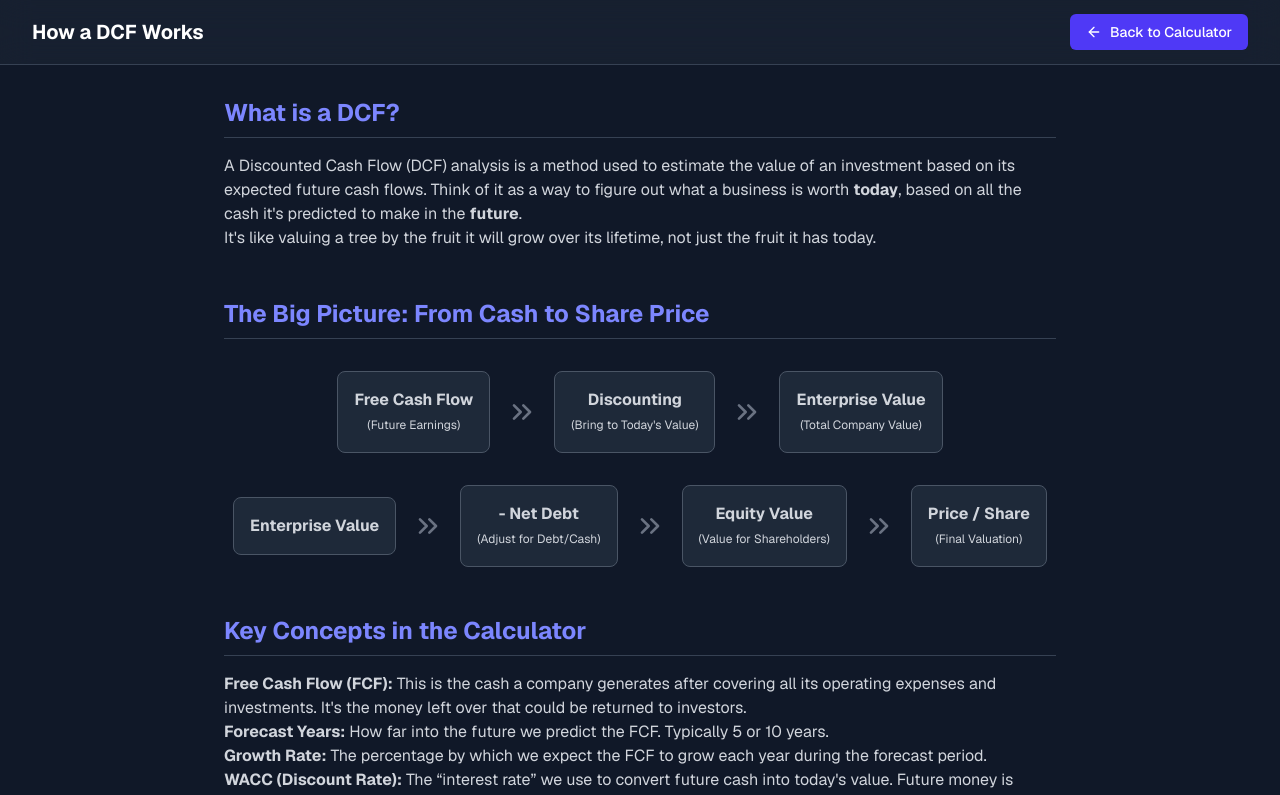
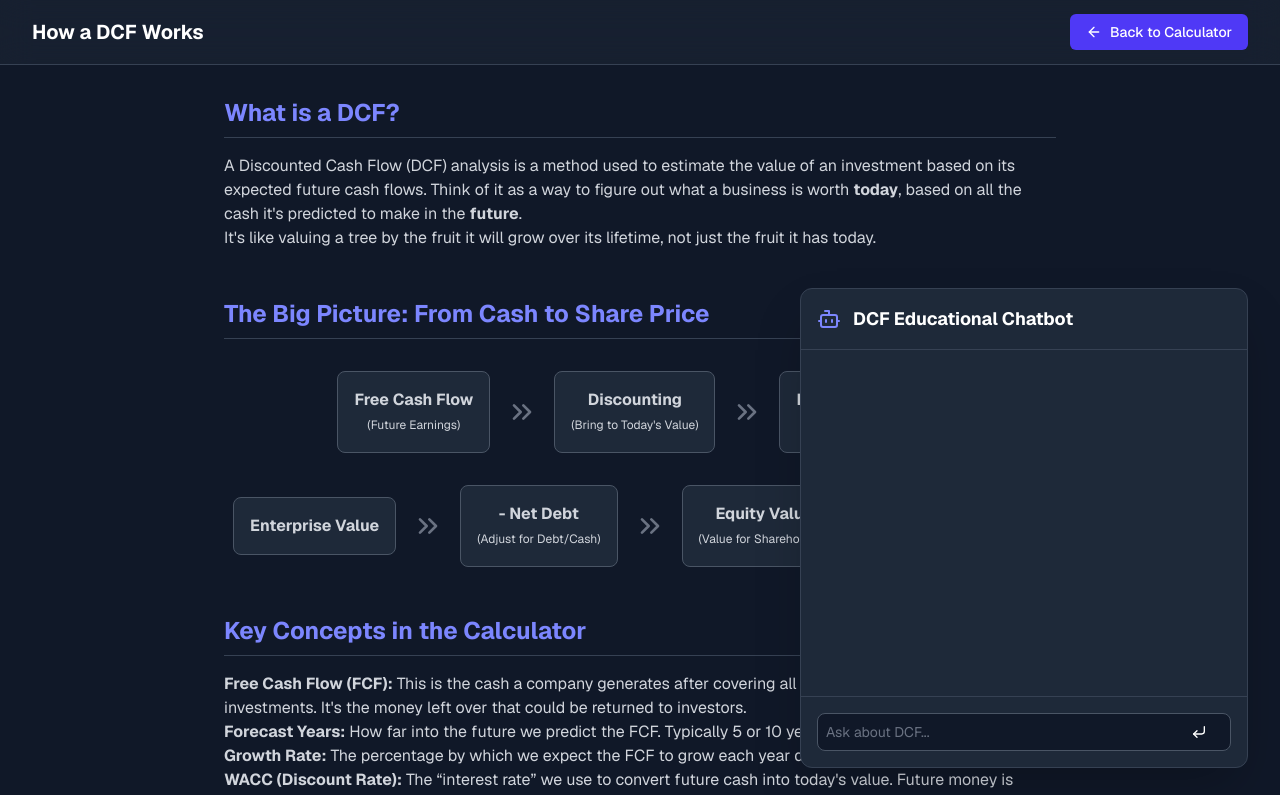
Before and after one commit to byao-cmd-uywefgmnabf323/dcf-calculator, a Next.js app: page /learn-dcf in a window 1280 px wide. Shown: the top 795 px of the page. Built offline with nearby package versions, Linux system fonts and the light colour scheme.

Commit message:
feat: Add interactive educational chatbot

```diff
--- /dev/null
+++ b/app/api/chat/route.ts
@@ -0,0 +1,85 @@
+import { NextRequest, NextResponse } from 'next/server';
+
+const mistralApiKey = process.env.MISTRAL_API_KEY;
+
+if (!mistralApiKey) {
+  console.error('MISTRAL_API_KEY is not set');
+}
+
+const educationalContent = `
+  What is a DCF?
+A Discounted Cash Flow (DCF) analysis is a method used to estimate the value of an investment based on its expected future cash flows. It's a way to figure out what a business is worth today, based on all the cash it's predicted to make in the future. It’s like valuing a tree by the fruit it will grow over its lifetime, not just the fruit it has today.
+
+  The Big Picture: From Cash to Share Price
+The process flows from projecting Free Cash Flow, to Discounting it to today's value to get the Enterprise Value. From the Enterprise Value, you subtract Net Debt to get the Equity Value, which you then divide by shares outstanding to get the Price per Share.
+
+  Key Concepts in the Calculator
+  - Free Cash Flow (FCF): The cash a company generates after covering all its operating expenses and investments. It’s the money left over that could be returned to investors.
+  - Forecast Years: How far into the future we predict the FCF. Typically 5 or 10 years.
+  - Growth Rate: The percentage by which we expect the FCF to grow each year during the forecast period.
+  - WACC (Discount Rate): The “interest rate” we use to convert future cash into today's value. Future money is worth less than money today, and the WACC accounts for that risk and time value.
+  - Terminal Growth Rate: A small, stable growth rate we assume for the company's cash flows forever after the forecast period ends.
+  - Enterprise Value, Equity Value, Price per Share: These are the final outputs. Enterprise Value is the total value of the company. Equity Value is what's left for shareholders after paying off debt. Price per Share is the Equity Value divided by the number of shares.
+
+  Why DCF is Useful
+  - It helps investors decide if a stock is undervalued or overvalued based on its fundamentals.
+  - It provides a structured way to test your own assumptions about a company's future.
+  - It forces you to think about the long-term health and cash-generating ability of a business, not just short-term market hype.
+
+  Limitations to Keep in Mind
+  - Sensitive to Assumptions: Small changes in the growth rate or WACC can lead to very different valuation results.
+  - Garbage In, Garbage Out: The valuation is only as good as the assumptions you put in.
+  - Best for Mature Companies: DCF works best for stable, predictable businesses with a history of generating cash. It's less reliable for early-stage startups with uncertain futures.
+
+  Tips for Beginners
+  - Start with conservative assumptions. It's better to be cautiously optimistic than wildly bullish.
+  - Always look at the sensitivity table. This shows you a range of possible values and highlights how much your assumptions matter.
+  - Compare your result with the current market price, but also do your own research on the business itself. A DCF is a tool, not a crystal ball.
+`;
+
+export async function POST(req: NextRequest) {
+  if (!mistralApiKey) {
+    return NextResponse.json({ error: 'MISTRAL_API_KEY is not configured' }, { status: 500 });
+  }
+
+  try {
+    const { messages } = await req.json();
+
+    const systemPrompt = `You are an expert, friendly, and helpful educational chatbot for a financial modeling website. Your purpose is to answer questions about Discounted Cash Flow (DCF) analysis. Your knowledge is strictly limited to the following text. Do not answer any questions that go beyond this context. If a question is outside of this context, politely state that you can only answer questions about the provided material.
+
+    --- CONTEXT ---
+    ${educationalContent}
+    --- END CONTEXT ---`;
+
+    const latestUserMessage = messages[messages.length - 1].content;
+
+    const mistralResponse = await fetch('https://api.mistral.ai/v1/chat/completions', {
+        method: 'POST',
+        headers: {
+            'Content-Type': 'application/json',
+            'Authorization': `Bearer ${mistralApiKey}`,
+        },
+        body: JSON.stringify({
+            model: 'mistral-large-latest',
+            messages: [
+                { role: 'system', content: systemPrompt },
+                { role: 'user', content: latestUserMessage }
+            ],
+        }),
+    });
+
+    if (!mistralResponse.ok) {
+        const errorText = await mistralResponse.text();
+        throw new Error(`Mistral API error: ${mistralResponse.status} ${mistralResponse.statusText}. Details: ${errorText}`);
+    }
+
+    const responseData = await mistralResponse.json();
+    const botResponse = responseData.choices[0].message.content;
+
+    return NextResponse.json({ response: botResponse });
+
+  } catch (error: any) {
+    console.error('Error in chat API:', error);
+    return NextResponse.json({ error: error.message || 'An error occurred during the chat.' }, { status: 500 });
+  }
+}
--- a/app/learn-dcf/page.tsx
+++ b/app/learn-dcf/page.tsx
@@ -2,6 +2,7 @@
 
 import Link from 'next/link';
 import { ArrowLeft, ChevronsRight } from 'lucide-react';
+import { Chatbot } from '@/components/dcf/Chatbot';
 
 const Section: React.FC<{ title: string; children: React.ReactNode }> = ({ title, children }) => (
   <section className="mb-12">
@@ -110,6 +111,7 @@ export default function LearnDcfPage() {
           </Link>
         </div>
       </main>
+      <Chatbot />
     </div>
   );
 }
--- /dev/null
+++ b/components/dcf/Chatbot.tsx
@@ -0,0 +1,107 @@
+'use client';
+
+import React, { useState, useRef, useEffect } from 'react';
+import { Send, Bot, User, CornerDownLeft } from 'lucide-react';
+import { Button } from '../ui';
+
+interface Message {
+  role: 'user' | 'assistant';
+  content: string;
+}
+
+export const Chatbot: React.FC = () => {
+  const [messages, setMessages] = useState<Message[]>([]);
+  const [input, setInput] = useState('');
+  const [isLoading, setIsLoading] = useState(false);
+  const messagesEndRef = useRef<HTMLDivElement>(null);
+
+  const scrollToBottom = () => {
+    messagesEndRef.current?.scrollIntoView({ behavior: 'smooth' });
+  };
+
+  useEffect(scrollToBottom, [messages]);
+
+  const handleSendMessage = async (e: React.FormEvent) => {
+    e.preventDefault();
+    if (!input.trim()) return;
+
+    const userMessage: Message = { role: 'user', content: input };
+    const newMessages = [...messages, userMessage];
+    setMessages(newMessages);
+    setInput('');
+    setIsLoading(true);
+
+    try {
+      const response = await fetch('/api/chat', {
+        method: 'POST',
+        headers: { 'Content-Type': 'application/json' },
+        body: JSON.stringify({ messages: newMessages }),
+      });
+
+      if (!response.ok) {
+        const errorData = await response.json();
+        throw new Error(errorData.error || 'Failed to get response from bot.');
+      }
+
+      const data = await response.json();
+      const botMessage: Message = { role: 'assistant', content: data.response };
+      setMessages(prev => [...prev, botMessage]);
+
+    } catch (error: any) {
+      const errorMessage: Message = { role: 'assistant', content: `Sorry, something went wrong: ${error.message}` };
+      setMessages(prev => [...prev, errorMessage]);
+    } finally {
+      setIsLoading(false);
+    }
+  };
+
+  return (
+    <div className="fixed bottom-8 right-8 w-full max-w-md">
+      <div className="bg-gray-800 border border-gray-700 rounded-xl shadow-2xl flex flex-col h-[60vh]">
+        <div className="p-4 border-b border-gray-700 flex items-center gap-3">
+          <Bot className="w-6 h-6 text-indigo-400" />
+          <h3 className="text-lg font-bold text-white">DCF Educational Chatbot</h3>
+        </div>
+        <div className="flex-1 p-4 space-y-4 overflow-y-auto">
+          {messages.map((msg, index) => (
+            <div key={index} className={`flex items-start gap-3 ${msg.role === 'user' ? 'justify-end' : ''}`}>
+              {msg.role === 'assistant' && <Bot className="w-6 h-6 text-indigo-400 flex-shrink-0" />}
+              <div className={`p-3 rounded-lg max-w-xs ${msg.role === 'user' ? 'bg-indigo-600 text-white' : 'bg-gray-700 text-gray-300'}`}>
+                <p className="text-sm whitespace-pre-wrap">{msg.content}</p>
+              </div>
+              {msg.role === 'user' && <User className="w-6 h-6 text-gray-400 flex-shrink-0" />}
+            </div>
+          ))}
+          {isLoading && (
+            <div className="flex items-start gap-3">
+              <Bot className="w-6 h-6 text-indigo-400 flex-shrink-0" />
+              <div className="p-3 rounded-lg bg-gray-700">
+                <div className="flex items-center gap-2">
+                  <span className="animate-pulse h-2 w-2 bg-indigo-400 rounded-full"></span>
+                  <span className="animate-pulse h-2 w-2 bg-indigo-400 rounded-full delay-150"></span>
+                  <span className="animate-pulse h-2 w-2 bg-indigo-400 rounded-full delay-300"></span>
+                </div>
+              </div>
+            </div>
+          )}
+          <div ref={messagesEndRef} />
+        </div>
+        <form onSubmit={handleSendMessage} className="p-4 border-t border-gray-700">
+          <div className="relative">
+            <input
+              type="text"
+              value={input}
+              onChange={(e) => setInput(e.target.value)}
+              placeholder="Ask about DCF..."
+              className="w-full bg-gray-900 border border-gray-600 rounded-lg p-2 pr-10 text-sm text-white placeholder-gray-500 focus:ring-indigo-500 focus:border-indigo-500"
+              disabled={isLoading}
+            />
+            <Button type="submit" variant="ghost" className="absolute top-1/2 right-2 -translate-y-1/2 p-2" disabled={isLoading}>
+              <CornerDownLeft size={16} />
+            </Button>
+          </div>
+        </form>
+      </div>
+    </div>
+  );
+};
```
